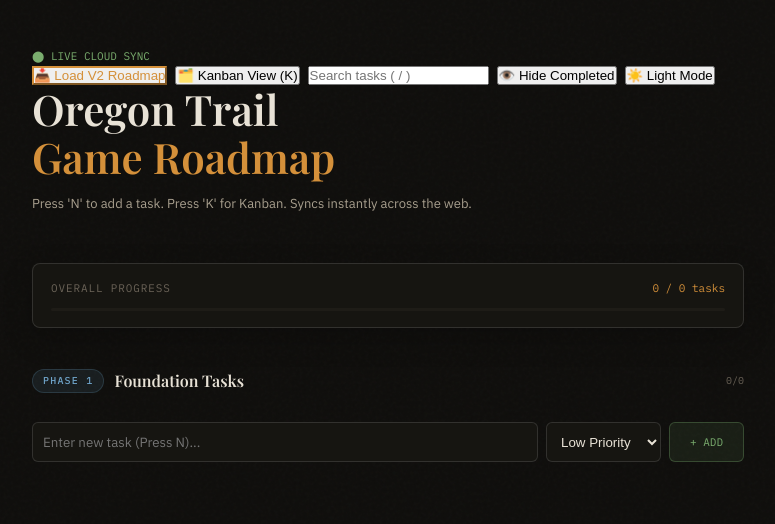
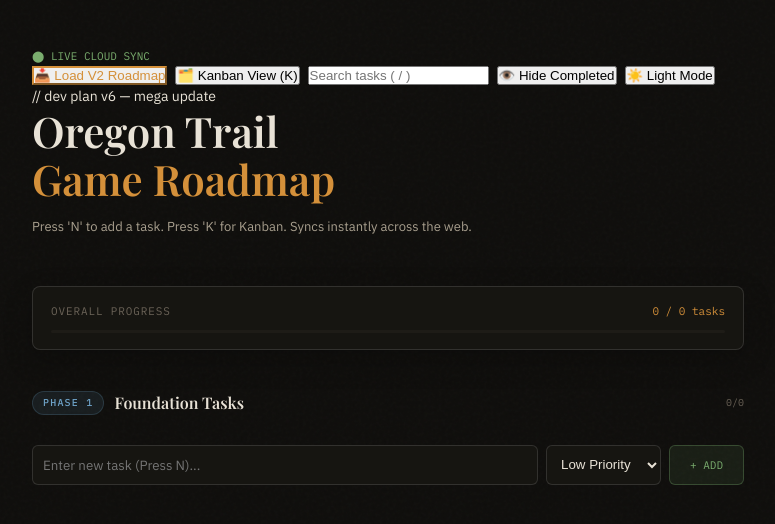
Before and after one commit to Otisius/Oregon-Trail-Planning, a plain HTML site: page index.html in a window 1280 px wide. Shown: the whole page, without its empty margins (252-1027 px from the left). Drawn offline with nearby package versions, Linux system fonts and the light colour scheme; no server answers.

Commit message:
Update HTML structure and add new elements

```diff
--- a/index.html
+++ b/index.html
@@ -17,13 +17,13 @@
         <button class="btn" id="load-v2-btn" style="border-color: var(--amber); color: var(--amber);">📥 Load V2 Roadmap</button>
         <button class="btn" id="kanban-btn">🗂️ Kanban View (K)</button>
         <input type="text" id="search-input" class="search-bar" placeholder="Search tasks ( / )">
-
         <button class="btn" id="archive-btn">👁️ Hide Completed</button>
         <button class="btn" id="theme-btn">☀️ Light Mode</button>
       </div>
     </div>
 
     <div class="header">
+      <div class="header-eyebrow">// dev plan v6 — mega update</div>
       <h1 class="header-title">Oregon Trail<br><span>Game Roadmap</span></h1>
       <p class="header-sub">Press 'N' to add a task. Press 'K' for Kanban. Syncs instantly across the web.</p>
     </div>
@@ -37,6 +37,7 @@
     </div>
 
     <div id="board-layout" class="kanban-container">
+
       <div class="phase">
         <div class="phase-header">
           <div class="phase-pill pill-1">Phase 1</div>
@@ -44,7 +45,8 @@
           <div style="margin-left: auto; font-family: var(--font-mono); font-size: 10px; color: var(--text3);" id="phase-1-prog">0/0</div>
         </div>
 
-        <div class="tasks" id="task-list"></div>
+        <div class="tasks" id="task-list">
+          </div>
 
         <div class="add-task-wrap no-print" style="margin-top: 15px; display: flex; gap: 8px;">
           <input type="text" id="new-task-input" placeholder="Enter new task (Press N)..." style="flex:1; padding:10px; border-radius:6px; background:var(--bg2); border:1px solid var(--border2); color:var(--text); font-family:var(--font-body); outline: none;">
@@ -56,6 +58,7 @@
           <button id="add-task-btn" class="add-task-btn" style="width:auto; padding:0 20px; background:var(--green-dim); color:var(--green); border: 1px solid var(--green-border); border-radius: 6px; cursor: pointer; font-family: var(--font-mono); font-size: 11px; text-transform: uppercase;">+ Add</button>
         </div>
       </div>
+
     </div>
   </div>
 
```
